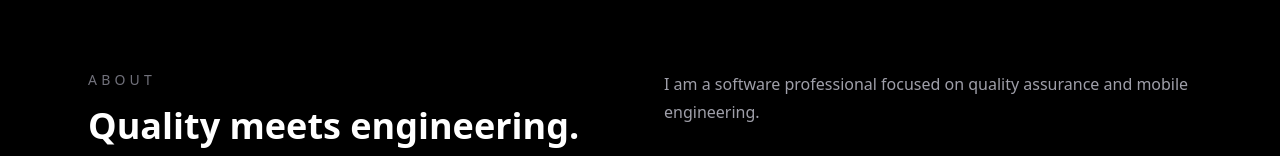
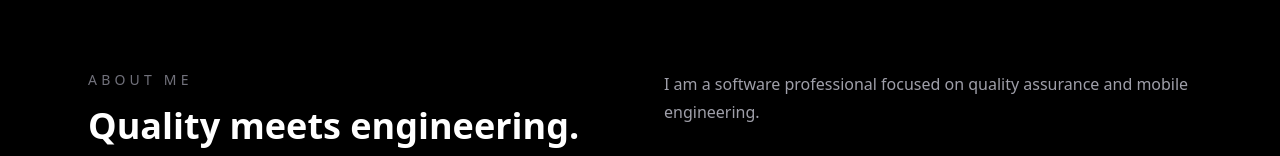
Before and after one commit to danilow86/qa-mobile-portfolio, a Next.js app: page / in a window 1280 px wide. Shown: the part 742-898 px from the top of the page. Built offline with nearby package versions, Linux system fonts and the light colour scheme.

Commit message:
Iniciando website

```diff
--- a/src/components/About.tsx
+++ b/src/components/About.tsx
@@ -4,7 +4,7 @@ export default function About() {
       <div className="grid gap-12 md:grid-cols-2">
         <div>
           <p className="text-sm uppercase tracking-[0.3em] text-zinc-500">
-            About
+            About Me
           </p>
 
           <h2 className="mt-4 text-3xl font-bold sm:text-4xl">
```
